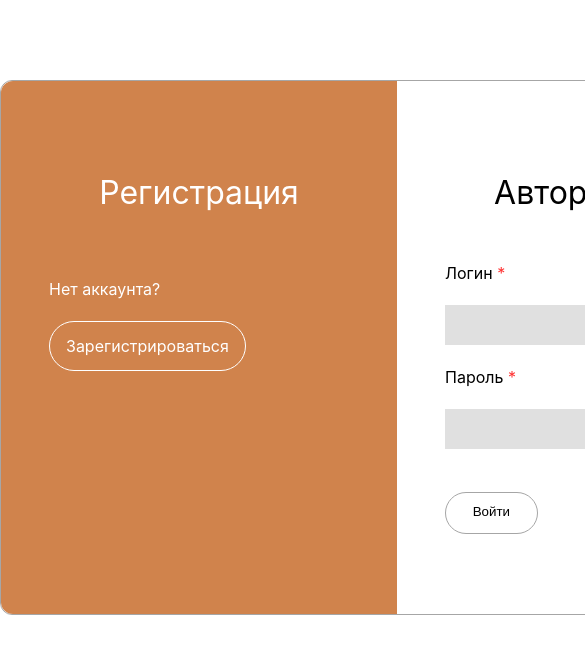
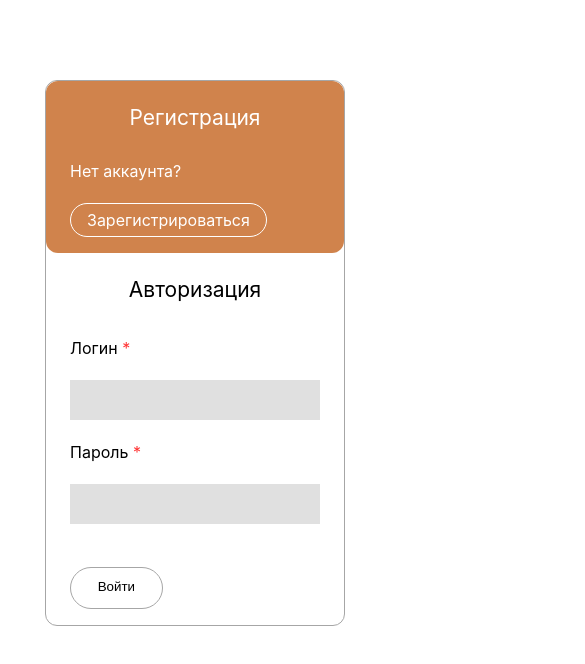
Before and after one commit to Annddreyy/magazine, a React (Create React App) app: page /login in a window 390 px wide. Shown: the top 664 px of the page, 585 px wide, since content can reach past the window. Built offline with nearby package versions, Linux system fonts and the light colour scheme.

Commit message:
feat: add adaptive on login form

```diff
--- a/src/components/Pages/LoginPage/LoginForm/LoginForm.module.css
+++ b/src/components/Pages/LoginPage/LoginForm/LoginForm.module.css
@@ -1,11 +1,13 @@
 .form {
     display: grid;
-    margin: auto;
+    grid-template-columns: repeat(2, 1fr);
+
     width: max-content;
-    margin-top: 5em;
+
+    margin: 5em auto;
+
     border-radius: 12px;
     border: 1px solid var(--light-gray);
-    grid-template-columns: repeat(2, 1fr);
 }
 
 .form > * {
@@ -17,13 +19,15 @@
     display: flex;
     flex-direction: column;
     gap: 1em;
+
+    color: var(--white);
     background-color: var(--dark-orange);
-    color: var(--white);
 }
 
 .formPartTitle {
     margin: 0;
     margin-bottom: 1em;
+
     text-align: center;
 }
 
@@ -37,13 +41,14 @@
     margin-top: 2em;
 }
 
+.button {
+    width: max-content;
+    padding: 0.5em 2em;
 
-.button {
+    border: 1px solid var(--light-gray);
+    border-radius: 100px;
+
     background-color: transparent;
-    border-radius: 100px;
-    width: max-content;
-    border: 1px solid var(--light-gray);
-    padding: 0.5em 2em;
 }
 
 .redStar {
@@ -51,11 +56,50 @@
 }
 
 .link {
-    color: var(--white);
+    width: max-content;
+
+    padding: 0.5em 1em;
+
     font-size: 16px;
     text-decoration: none;
+
+    color: var(--white);
+
     border: 1px solid var(--white);
-    padding: 0.5em 1em;
     border-radius: 100px;
-    width: max-content;
 }
+
+@media (max-width: 850px) {
+    .form {
+        grid-template-columns: 1fr;
+    }
+
+    .form > * {
+        border-radius: 12px;
+        padding: 3rem 3em;
+    }
+
+    .formPartTitle {
+        font-size: 21px;
+    }
+
+    .link {
+        padding: 0em 1em;
+    }
+}
+
+@media (max-width: 500px) {
+    .form > * {
+        padding: 1rem 2em;
+    }
+
+    .left > .formPartTitle {
+        margin-bottom: 0;
+    }
+}
+
+@media (max-width: 400px) {
+    .form > * {
+        padding: 1rem 1.5em;
+    }
+}
--- a/src/components/common/FormElements/Input/Input.module.css
+++ b/src/components/common/FormElements/Input/Input.module.css
@@ -5,3 +5,15 @@
     outline: none;
     width: 300px;
 }
+
+@media (max-width: 400px) {
+    .input {
+        width: 250px;
+    }
+}
+
+@media (max-width: 350px) {
+    .input {
+        width: 220px;
+    }
+}
```
